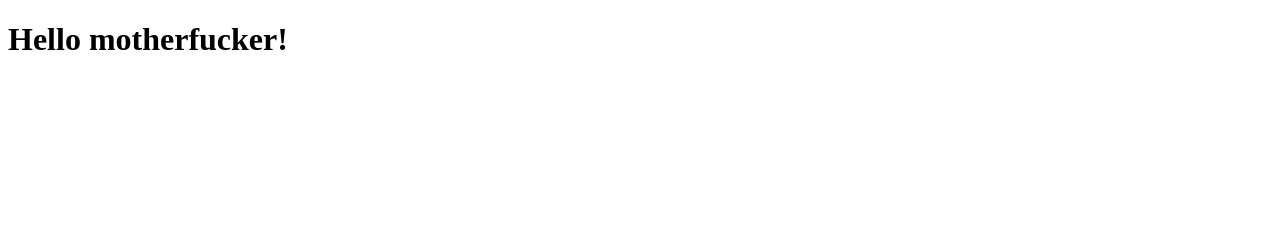
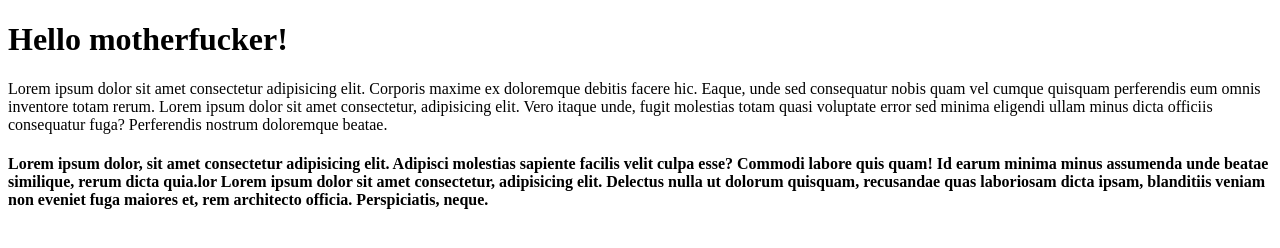
Before and after one commit to Moekabba/conflict-resolution, a plain HTML site: page index.html in a window 1280 px wide. Drawn offline with Linux system fonts and the light colour scheme.

Commit message:
added p and h tags

```diff
--- a/index.html
+++ b/index.html
@@ -9,6 +9,28 @@
   <body>
     <div class="errthing">
       <h1>Hello motherfucker!</h1>
+      <p>
+        Lorem ipsum dolor sit amet consectetur adipisicing elit. Corporis maxime
+        ex doloremque debitis facere hic. Eaque, unde sed consequatur nobis quam
+        vel cumque quisquam perferendis eum omnis inventore totam rerum. Lorem
+        ipsum dolor sit amet consectetur, adipisicing elit. Vero itaque unde,
+        fugit molestias totam quasi voluptate error sed minima eligendi ullam
+        minus dicta officiis consequatur fuga? Perferendis nostrum doloremque
+        beatae.
+      </p>
     </div>
+    <aside>
+      <div>
+        <h4>
+          Lorem ipsum dolor, sit amet consectetur adipisicing elit. Adipisci
+          molestias sapiente facilis velit culpa esse? Commodi labore quis quam!
+          Id earum minima minus assumenda unde beatae similique, rerum dicta
+          quia.lor Lorem ipsum dolor sit amet consectetur, adipisicing elit.
+          Delectus nulla ut dolorum quisquam, recusandae quas laboriosam dicta
+          ipsam, blanditiis veniam non eveniet fuga maiores et, rem architecto
+          officia. Perspiciatis, neque.
+        </h4>
+      </div>
+    </aside>
   </body>
 </html>
```
Also changed, not shown: 1 other file.
